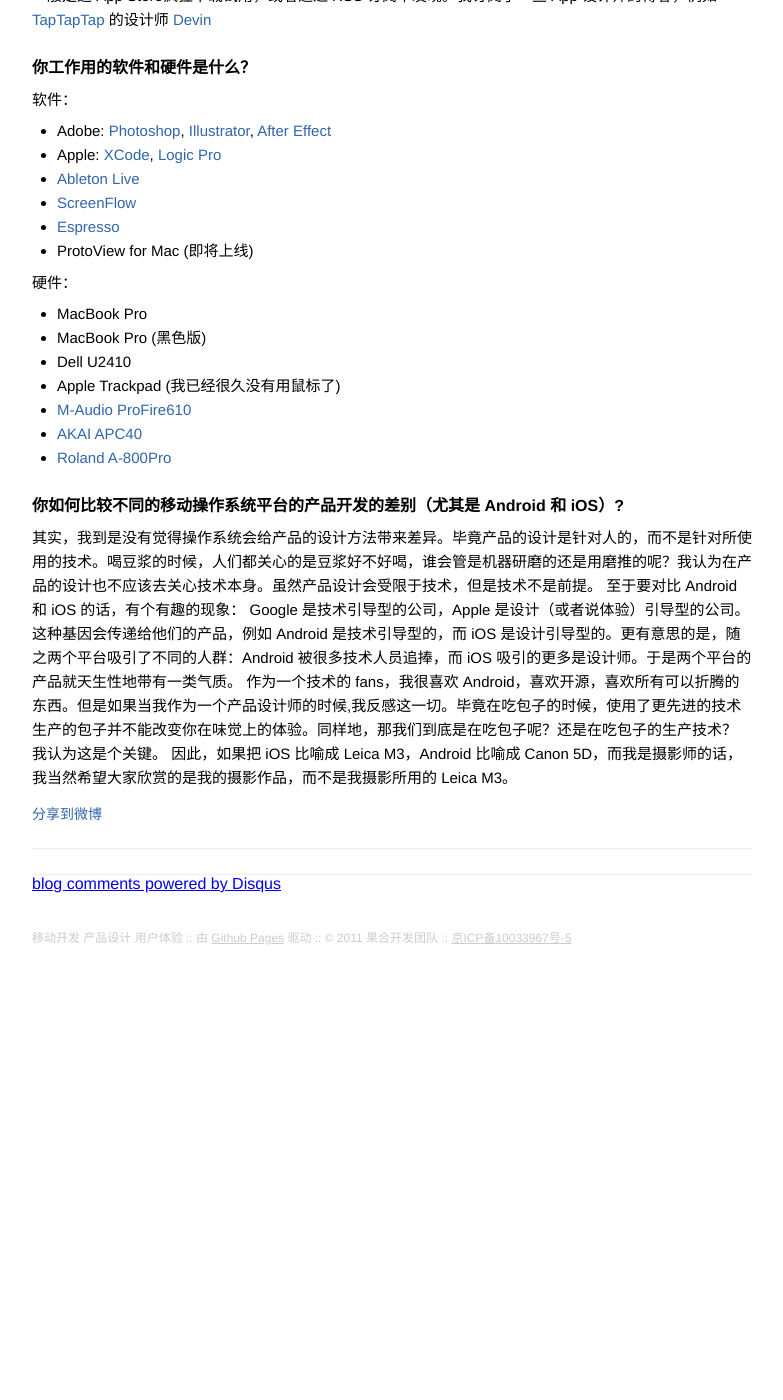
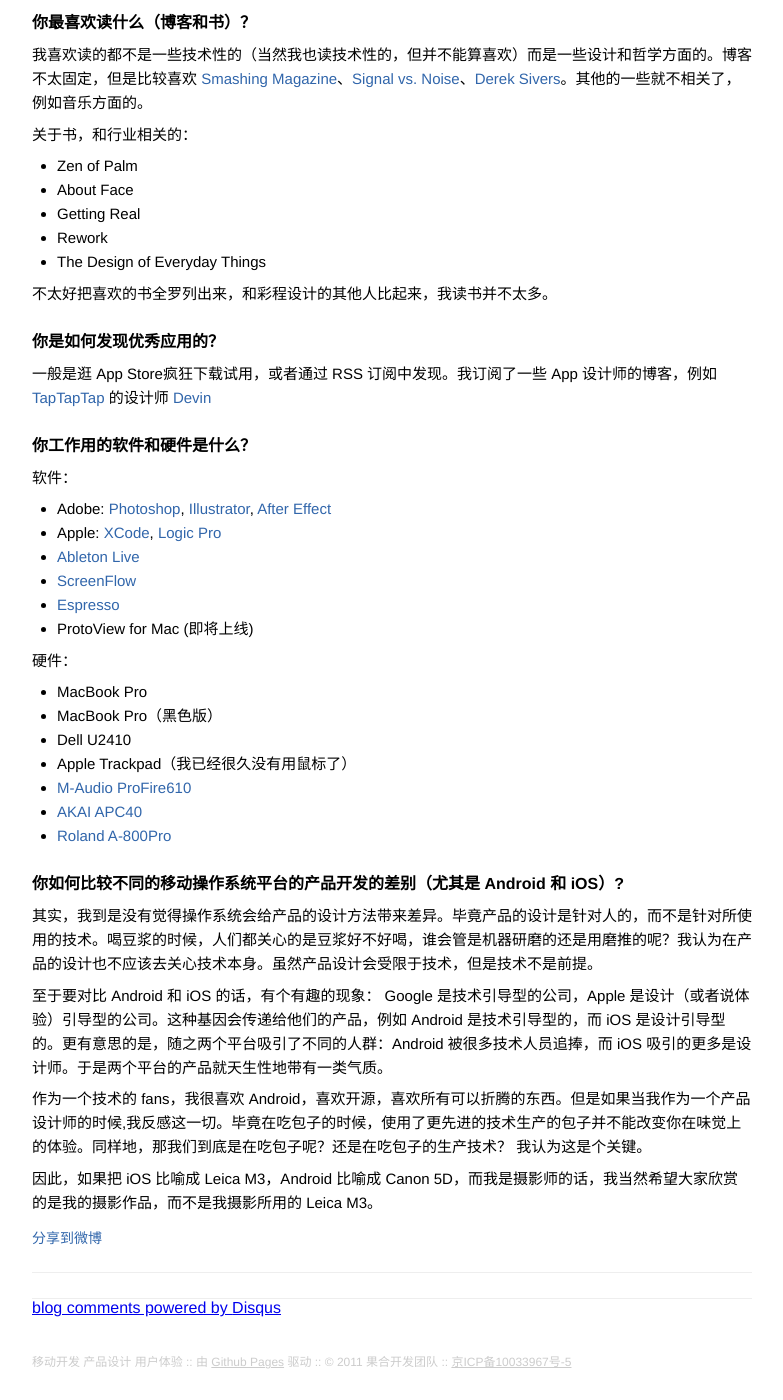
Before and after one commit to guohe/outofbox, a Jekyll site: the page built from _posts/2011-06-19-shawn-mycolorway.markdown, in a window 1280 px wide and 1400 px high, scrolled down 1781 px. Shown: the whole window, without its empty margins (128-911 px from the left). Built offline with Jekyll 4.4.1, drawn with Linux system fonts in a browser that asks for light colours; comment, search, counter and statistics services are not loaded; before the commit the page ends 2757 px from its top, so only the background shows below that; part of the change alters nothing that is shown; some of the changed text lies outside the part shown.

```diff
--- a/_posts/2011-06-19-shawn-mycolorway.markdown
+++ b/_posts/2011-06-19-shawn-mycolorway.markdown
@@ -5,7 +5,7 @@ author: Neo Zhang
 author-weibo: neozhang
 ---
 
-![Shawn Xiao](/images/061902011/shawn-xiao.jpg)
+![Shawn Xiao](/images/06192011/shawn-xiao.jpg)
 
 [Shawn](http://ezse.com/) 来自于国内交互设计团队[彩程设计](http://mycolorway.com)。他是一个不折不扣的技术派，设计开发了数个 iOS 的应用。也同时精于交互设计，提出了很多关于移动应用设计方面的[精彩见解](http://blog.mycolorway.com/2011/06/16/ued-for-ios/)。同时，他还喜欢自己制作音乐、远足和品茗。你会在下面的访谈中看到他对移动应用开发和产品设计方面的见解。
 
@@ -14,28 +14,34 @@ author-weibo: neozhang
 
 #### 你的设计或者开发流程是什么？
 我们的开发流程分为几个步骤：概念 > 低保真原型设计 > 高保真原型设计 > 交互原型设计 > 编码测试。至于编码和测试，任何一本从0开始学XXX的书都会花很大的篇幅介绍这方面，我就不浪费口舌了。
+
 在我们的流程中，简单地介绍一下：
 1. 概念设计首先是个发散的过程，我们会不考虑任何约束（无论是营销、设计还是开发）的情况下设想功能。通常这个阶段的结果就是一个"要你命3000"级的概念（当然，这不是产品）。其次是个收敛过程，我们会选定一个痛点（没错，只选一个），然后把所有的发散聚焦到这个痛点上。若有不能聚焦的部分，就砍掉这部分。
+
 2. 低保真原型设计是把概念设计落实到实处的一步。这步决定了每个特征页面上的信息元素，以及特征页之间的关系。 这步十分重要，因为它决定了这个产品最终该怎么耍。
+
 3. 高保真原型设计是通常意义上的视觉设计。它最终决定了产品是什么色系，长什么样。
+
 4. 交互原型设计是把高保真原型的结果放到实际设备中，拿在手上实际操作。这步会发现很多视觉上的设计错误，例如按钮的大小是否合适，按钮的位置是否合适。等等。
 概括一下，概念设计决定了产品的精，低保决定了产品的神，而高保决定的是产品的皮肉，最终交互原型让她活起来。
 #### 你给应用开发者的三个建议是什么？
-1. 有且只有一个重点。详情在《iOS APP体验设计》 这篇文章中提到。
+1. 有且只有一个重点。详情在[《iOS App 体验设计》](http://blog.mycolorway.com/2011/06/16/ued-for-ios/) 这篇文章中提到。
+
 2. 先设计后编码。 即便是看起来这个应用是多么的简单。
+
 3. 扩展知识面。 设计的哲学是一个产品的灵魂，而灵魂不是由C++或ASM获得的，而是也许完全不相关的东西（例如音乐）。
 
 #### 你的 iPhone 的首页上有什么（你最常用的应用是什么）？
 系统工具：备忘录、Mail、日历、音乐
 其他的有：
-* [Reeder](http://reederapp.com) (看RSS利器，设计十分棒)
-* [Evernote](http://evernote.com) (绝对的天天使用)
+* [Reeder](http://reederapp.com) （看RSS利器，设计十分棒）
+* [Evernote](http://evernote.com) （绝对的天天使用）
 * [微博](http://weibo.com)
 * [微信](http://weixin.qq.com/)
-* [Photosynth](http://itunes.apple.com/us/app/photosynth/id430065256?mt=8) (全景图拍摄工具)
+* [Photosynth](http://itunes.apple.com/us/app/photosynth/id430065256?mt=8) （全景图拍摄工具）
 * [Keynote Remote](http://itunes.apple.com/us/app/keynote-remote/id300719251?mt=8)
 * [Wunderlist](http://www.wunderlist.com/)
-* ProtoView (还没上线，我自己做的提高设计效率的小工具 ^^)
+* ProtoView （还没上线，我自己做的提高设计效率的小工具 ^^）
 * [DoodleJump](http://itunes.apple.com/us/app/doodle-jump-be-warned-insanely/id307727765?mt=8)
 
 #### 你最喜欢读什么（博客和书）？
@@ -65,15 +71,18 @@ author-weibo: neozhang
 
 硬件：
 * MacBook Pro
-* MacBook Pro (黑色版)
+* MacBook Pro（黑色版）
 * Dell U2410
-* Apple Trackpad (我已经很久没有用鼠标了)
+* Apple Trackpad（我已经很久没有用鼠标了）
 * [M-Audio ProFire610](http://www.m-audio.com/products/en_au/ProFire610.html)
 * [AKAI APC40](http://www.akaipro.com/apc40)
 * [Roland A-800Pro](http://www.roland.com/products/en/A-800PRO/)
 
 #### 你如何比较不同的移动操作系统平台的产品开发的差别（尤其是 Android 和 iOS）?
 其实，我到是没有觉得操作系统会给产品的设计方法带来差异。毕竟产品的设计是针对人的，而不是针对所使用的技术。喝豆浆的时候，人们都关心的是豆浆好不好喝，谁会管是机器研磨的还是用磨推的呢？我认为在产品的设计也不应该去关心技术本身。虽然产品设计会受限于技术，但是技术不是前提。
+
 至于要对比 Android 和 iOS 的话，有个有趣的现象： Google 是技术引导型的公司，Apple 是设计（或者说体验）引导型的公司。这种基因会传递给他们的产品，例如 Android 是技术引导型的，而 iOS 是设计引导型的。更有意思的是，随之两个平台吸引了不同的人群：Android 被很多技术人员追捧，而 iOS 吸引的更多是设计师。于是两个平台的产品就天生性地带有一类气质。
+
 作为一个技术的 fans，我很喜欢 Android，喜欢开源，喜欢所有可以折腾的东西。但是如果当我作为一个产品设计师的时候,我反感这一切。毕竟在吃包子的时候，使用了更先进的技术生产的包子并不能改变你在味觉上的体验。同样地，那我们到底是在吃包子呢？还是在吃包子的生产技术？ 我认为这是个关键。
+
 因此，如果把 iOS 比喻成 Leica M3，Android 比喻成 Canon 5D，而我是摄影师的话，我当然希望大家欣赏的是我的摄影作品，而不是我摄影所用的 Leica M3。
```
